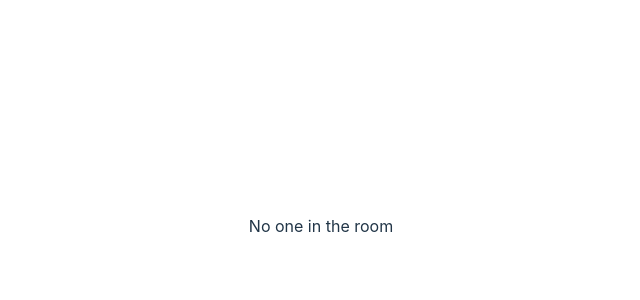
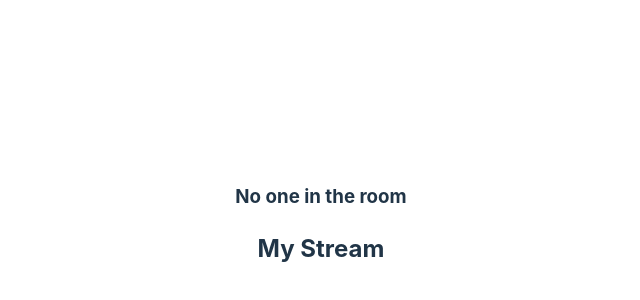
Before and after one commit to Ikendu/videoCall, a React (Vite) app in the folder client/: page /room/1 in a window 1280 px wide. Shown: the part 174-474 px from the top of the page, without its empty margins (319-959 px from the left). Built offline with nearby package versions, Linux system fonts and the light colour scheme; no server answers.

Commit message:
video play out

```diff
--- a/client/package.json
+++ b/client/package.json
@@ -12,6 +12,7 @@
   "dependencies": {
     "react": "^18.2.0",
     "react-dom": "^18.2.0",
+    "react-player": "^2.16.0",
     "react-router-dom": "^6.23.0",
     "socket.io-client": "^4.7.5"
   },
--- a/client/src/screens/LifeScreen.jsx
+++ b/client/src/screens/LifeScreen.jsx
@@ -39,6 +39,7 @@ function LifeScreen() {
     <div>
       <h1>LifeScreen</h1>
       <form onSubmit={submitForm}>
+        <div>
           <label htmlFor="email">Email ID</label>
           <input
             id="email"
@@ -46,7 +47,10 @@ function LifeScreen() {
             value={email}
             onChange={(e) => setEmail(e.target.value)}
           />
+        </div>
+
         <br />
+        <div>
           <label htmlFor="room">room ID</label>
           <input
             id="room"
@@ -54,6 +58,8 @@ function LifeScreen() {
             value={roomID}
             onChange={(e) => setRoomID(e.target.value)}
           />
+        </div>
+
         <br />
         <button style={{ marginTop: 20 }}>Join</button>
       </form>
--- a/client/src/screens/Room.jsx
+++ b/client/src/screens/Room.jsx
@@ -1,13 +1,15 @@
 import { useCallback, useEffect, useState } from "react";
 import { useSocket } from "../context/SockectProvider";
+import ReactPlayer from "react-player";
 
 function Room() {
   const socket = useSocket();
   const [remoteSocketId, setRemoteSocketId] = useState(null);
+  const [myStream, setMyStream] = useState(null);
 
   const handleUserJoinRoom = useCallback(({ email, id }) => {
-      console.log(`${email} joined the room`);
-      setRemoteSocketId(id)
+    console.log(`${email} joined the room`);
+    setRemoteSocketId(id);
   }, []);
 
   useEffect(() => {
@@ -16,6 +18,31 @@ function Room() {
     return () => socket.off("user:joined", handleUserJoinRoom);
   }, [socket, handleUserJoinRoom]);
 
-    return <div>{ remoteSocketId? 'Connected with a user' : 'No one in the room'}</div>;
+  const handleUserCall = useCallback(async () => {
+    const stream = await navigator.mediaDevices.getUserMedia({
+      audio: true,
+      video: true,
+    });
+    setMyStream(stream);
+  }, []);
+
+  return (
+    <div>
+      <h3>{remoteSocketId ? "Connected with a user" : "No one in the room"}</h3>
+      <div>
+        <h2>My Stream</h2>
+        {remoteSocketId && <button onClick={handleUserCall}>Call</button>}
+        {myStream && (
+          <ReactPlayer
+            url={myStream}
+            playing
+            muted
+            width={"500"}
+            height={"300"}
+          />
+        )}
+      </div>
+    </div>
+  );
 }
 export default Room;
```
Also changed, not shown: 1 other file (tests, documents, lock files or other folders). Lines whose indentation alone changed are shown as unchanged.
